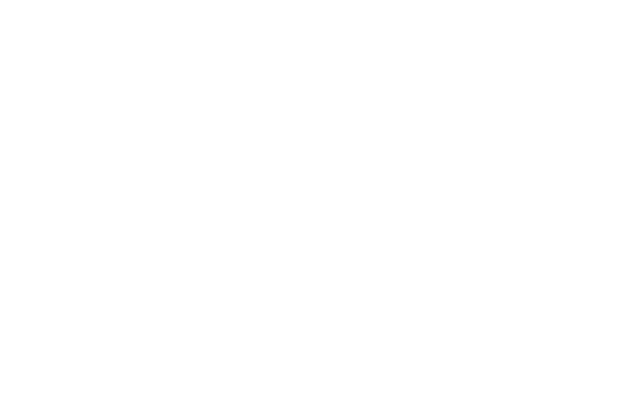
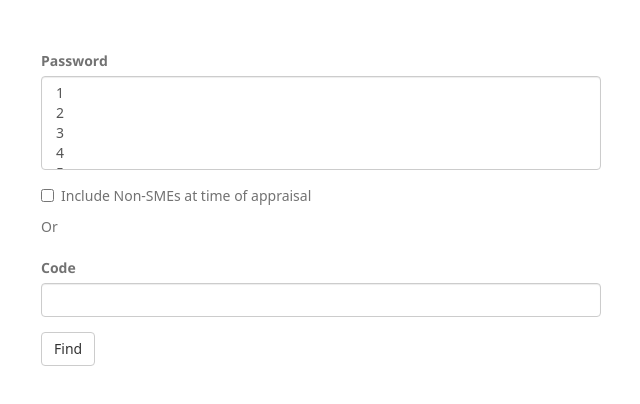
Before and after one commit to scotent/eumis, a plain HTML site: page new.html in a window 1280 px wide. Shown: the whole page, without its empty margins (24-664 px from the left). Drawn offline with nearby package versions, Linux system fonts and the light colour scheme; a web font is replaced by a local one.

Commit message:
basic form

```diff
--- a/new.html
+++ b/new.html
@@ -21,7 +21,30 @@
 <div class="container-fluid">
 <div class="row">
         <div class="col-sm-6">
+            <form>
 
+  <div class="form-group">
+    <label for="projectType">Password</label>
+   <select multiple class="form-control" id="projectType">
+  <option>1</option>
+  <option>2</option>
+  <option>3</option>
+  <option>4</option>
+  <option>5</option>
+</select>
+  </div>
+  <div class="checkbox">
+    <label>
+      <input type="checkbox"> Include Non-SMEs at time of appraisal
+    </label>
+  </div>
+                <p>Or</p>
+    <div class="form-group">
+    <label for="exampleInputEmail1">Code</label>
+    <input type="email" class="form-control" id="exampleInputEmail1" placeholder="">
+  </div>
+  <a href="submissoins.html" class="btn btn-default">Find</a>
+</form>
     </div>
     <div class="col-sm-6">
 
```
